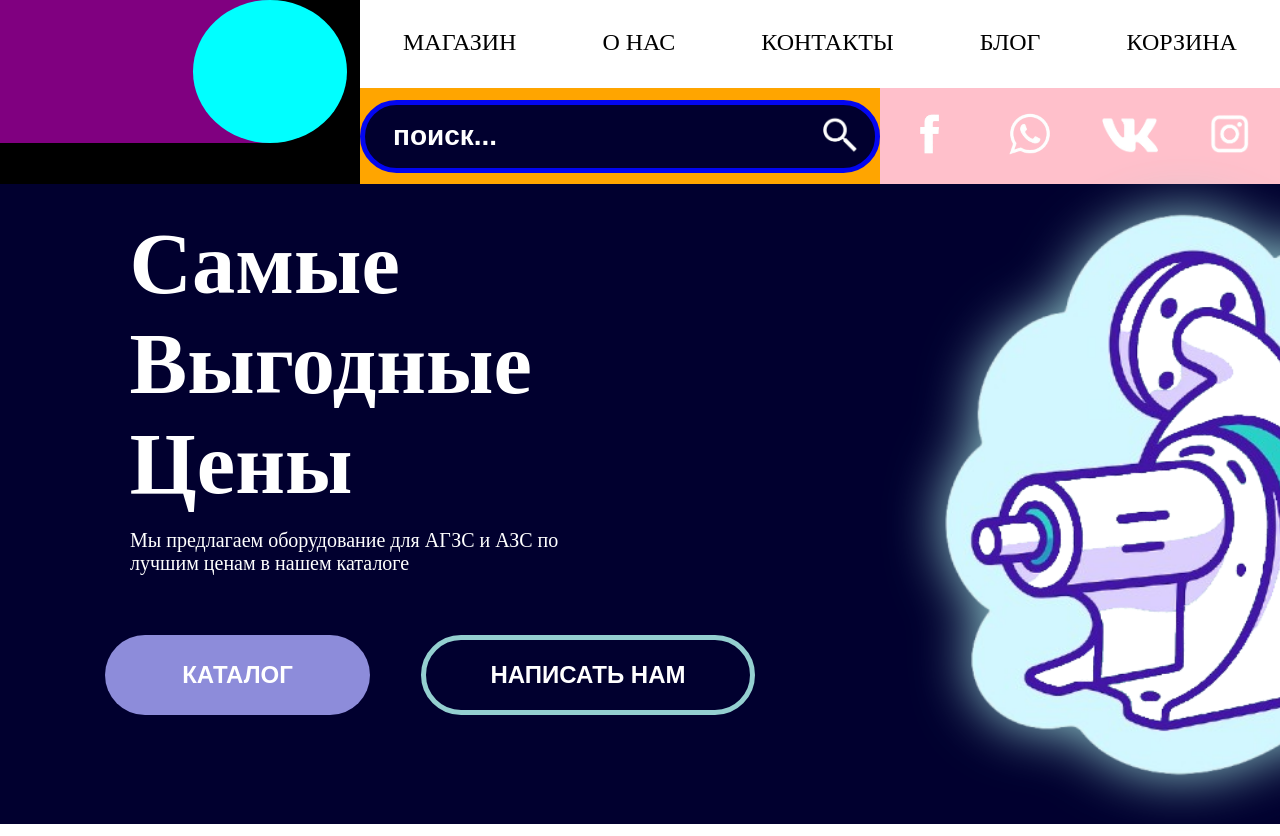
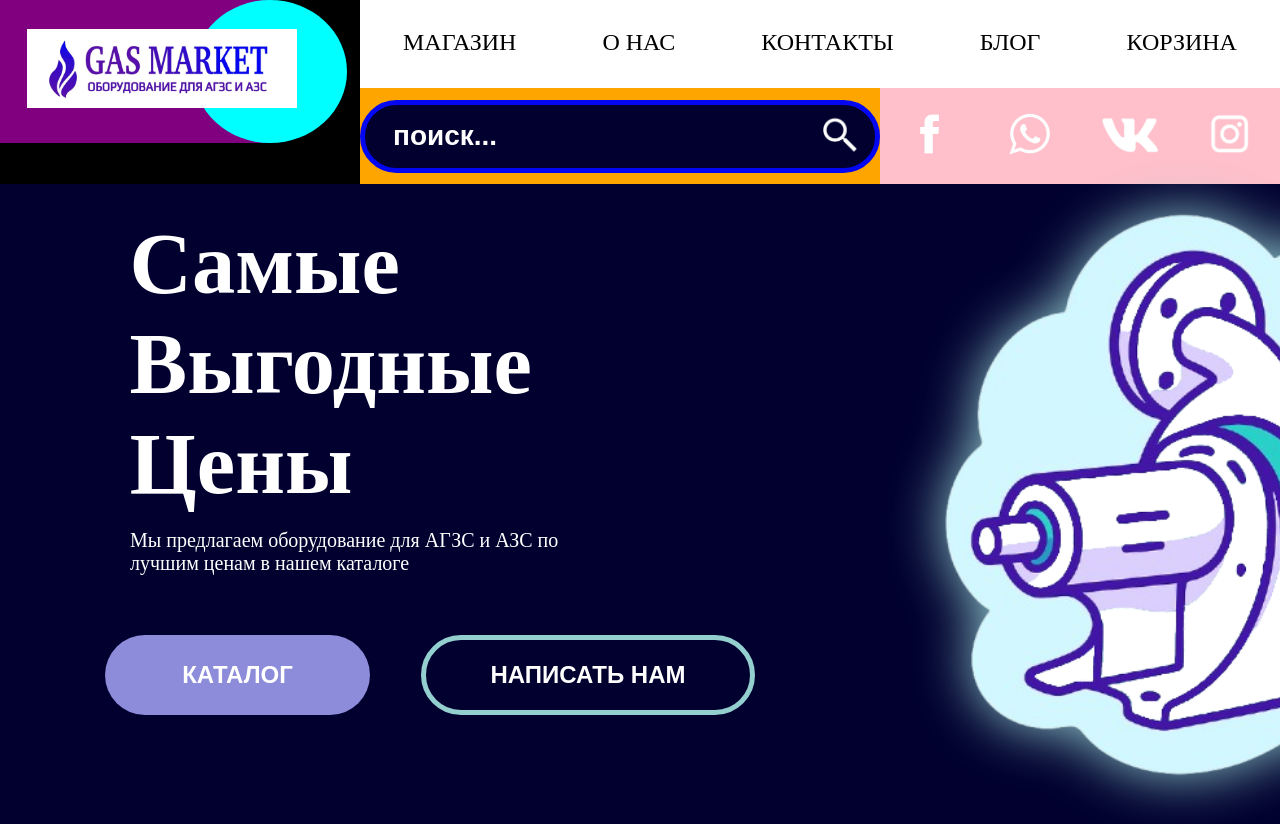
Before and after one commit to Danila267/azsk, a Vue app: page / in a window 1280 px wide. Shown: the top 836 px of the page. Built offline with nearby package versions, Linux system fonts and the light colour scheme.

Commit message:
Header logo layout

```diff
--- a/src/components/Header.vue
+++ b/src/components/Header.vue
@@ -3,6 +3,7 @@
         <div class="header__upper-part">
             <div class="header__upper-part--first">
                 <div class="header__upper-part__logo-block">
+                    <img src="../assets/logo.png" alt="" class="header__upper-part__logo-block__img">
                     <div class="header__upper-part__logo-block--circle"></div>
                 </div>
             </div>
@@ -97,6 +98,13 @@ export default {
         background-color: purple;
         position: relative;
         z-index: 500;
+    }
+    .header__upper-part__logo-block__img {
+        width: 100%;
+        position: absolute;
+        top: 20%;
+        z-index: 600;
+        left: 10%;
     }
     .header__upper-part__logo-block--circle {
         width: 57%;
```
